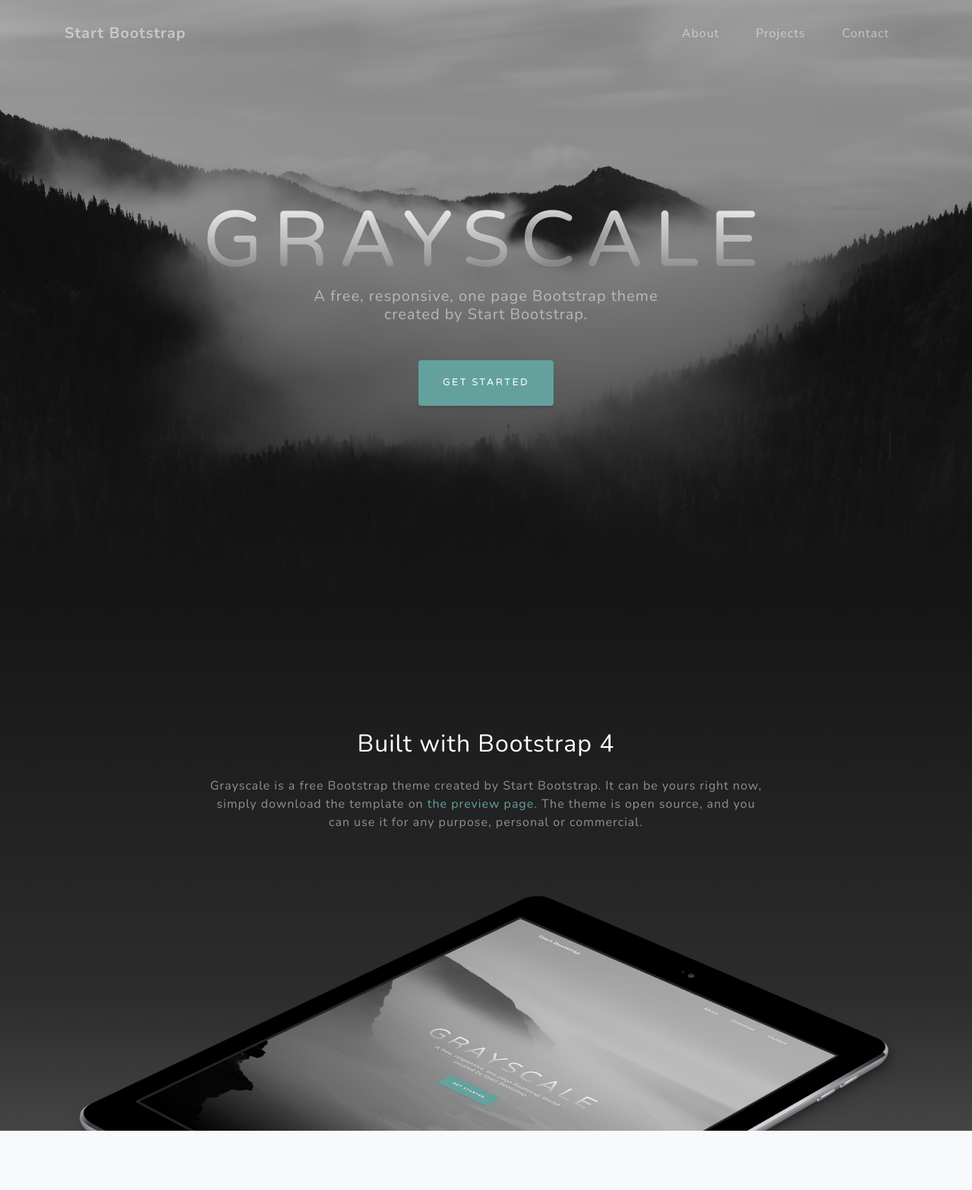
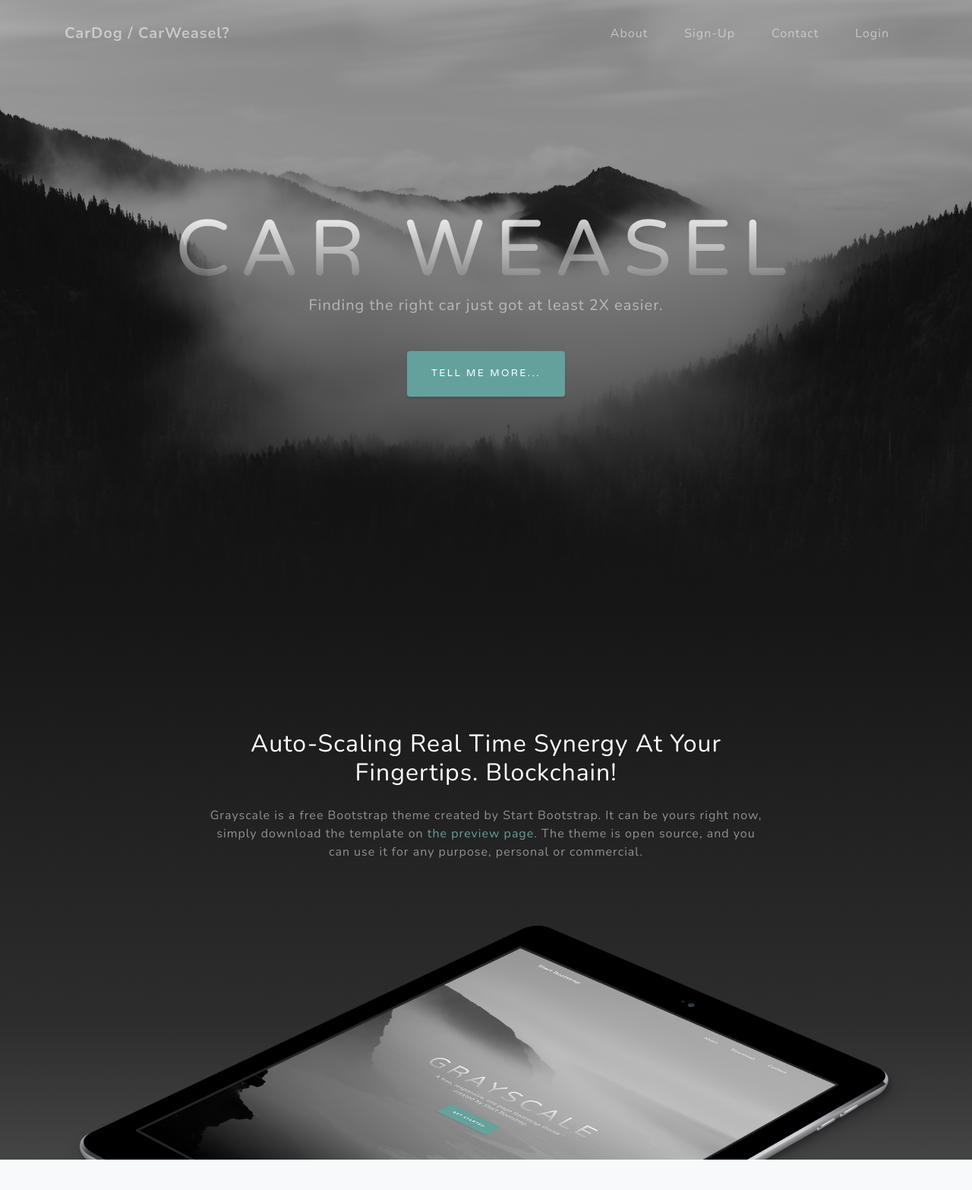
Before and after one commit to longn5/car-weasel, a Django app: page / in a window 1280 px wide. Shown: the top 1566 px of the page at 76% size. Run offline with Django 3.2, Linux system fonts and the light colour scheme; some libraries are stand-ins or nearby versions.

Commit message:
Text adjustments on template.

```diff
--- a/templates/greyscale-singlepage.html
+++ b/templates/greyscale-singlepage.html
@@ -10,7 +10,7 @@
   <meta name="description" content="">
   <meta name="author" content="">
 
-  <title>Grayscale - Start Bootstrap Theme</title>
+  <title>CarDog - Buying Made Simple</title>
 
   <!-- Bootstrap core CSS -->
   <link href="{% static 'greyscale/vendor/bootstrap/css/bootstrap.min.css' %}" rel="stylesheet">
@@ -30,7 +30,7 @@
   <!-- Navigation -->
   <nav class="navbar navbar-expand-lg navbar-light fixed-top" id="mainNav">
     <div class="container">
-      <a class="navbar-brand js-scroll-trigger" href="#page-top">Start Bootstrap</a>
+      <a class="navbar-brand js-scroll-trigger" href="#page-top">CarDog / CarWeasel?</a>
       <button class="navbar-toggler navbar-toggler-right" type="button" data-toggle="collapse" data-target="#navbarResponsive" aria-controls="navbarResponsive" aria-expanded="false" aria-label="Toggle navigation">
         Menu
         <i class="fas fa-bars"></i>
@@ -41,10 +41,13 @@
             <a class="nav-link js-scroll-trigger" href="#about">About</a>
           </li>
           <li class="nav-item">
-            <a class="nav-link js-scroll-trigger" href="#projects">Projects</a>
+            <a class="nav-link js-scroll-trigger" href="#projects">Sign-Up</a>
           </li>
           <li class="nav-item">
             <a class="nav-link js-scroll-trigger" href="#signup">Contact</a>
+          </li>
+          <li class="nav-item">
+            <a class="nav-link js-scroll-trigger" href="#signup">Login</a>
           </li>
         </ul>
       </div>
@@ -55,9 +58,9 @@
   <header class="masthead">
     <div class="container d-flex h-100 align-items-center">
       <div class="mx-auto text-center">
-        <h1 class="mx-auto my-0 text-uppercase">Grayscale</h1>
-        <h2 class="text-white-50 mx-auto mt-2 mb-5">A free, responsive, one page Bootstrap theme created by Start Bootstrap.</h2>
-        <a href="#about" class="btn btn-primary js-scroll-trigger">Get Started</a>
+        <h1 class="mx-auto my-0 text-uppercase">Car Weasel</h1>
+        <h2 class="text-white-50 mx-auto mt-2 mb-5">Finding the right car just got at least 2X easier.</h2>
+        <a href="#about" class="btn btn-primary js-scroll-trigger">Tell Me More...</a>
       </div>
     </div>
   </header>
@@ -67,7 +70,7 @@
     <div class="container">
       <div class="row">
         <div class="col-lg-8 mx-auto">
-          <h2 class="text-white mb-4">Built with Bootstrap 4</h2>
+          <h2 class="text-white mb-4">Auto-Scaling Real Time Synergy At Your Fingertips. Blockchain!</h2>
           <p class="text-white-50">Grayscale is a free Bootstrap theme created by Start Bootstrap. It can be yours right now, simply download the template on
             <a href="http://startbootstrap.com/template-overviews/grayscale/">the preview page</a>. The theme is open source, and you can use it for any purpose, personal or commercial.</p>
         </div>
@@ -102,7 +105,7 @@
           <div class="bg-black text-center h-100 project">
             <div class="d-flex h-100">
               <div class="project-text w-100 my-auto text-center text-lg-left">
-                <h4 class="text-white">Misty</h4>
+                <h4 class="text-white">Give</h4>
                 <p class="mb-0 text-white-50">An example of where you can put an image of a project, or anything else, along with a description.</p>
                 <hr class="d-none d-lg-block mb-0 ml-0">
               </div>
@@ -120,7 +123,7 @@
           <div class="bg-black text-center h-100 project">
             <div class="d-flex h-100">
               <div class="project-text w-100 my-auto text-center text-lg-right">
-                <h4 class="text-white">Mountains</h4>
+                <h4 class="text-white">Me</h4>
                 <p class="mb-0 text-white-50">Another example of a project with its respective description. These sections work well responsively as well, try this theme on a small screen!</p>
                 <hr class="d-none d-lg-block mb-0 mr-0">
               </div>
@@ -128,6 +131,24 @@
           </div>
         </div>
       </div>
+
+    <!-- Project One Three -->
+    <div class="row justify-content-center no-gutters mb-5 mb-lg-0">
+        <div class="col-lg-6">
+            <img class="img-fluid" src="{% static 'greyscale/img/demo-image-01.jpg' %}" alt="">
+        </div>
+        <div class="col-lg-6">
+            <div class="bg-black text-center h-100 project">
+            <div class="d-flex h-100">
+                <div class="project-text w-100 my-auto text-center text-lg-left">
+                <h4 class="text-white">Money</h4>
+                <p class="mb-0 text-white-50">An example of where you can put an image of a project, or anything else, along with a description.</p>
+                <hr class="d-none d-lg-block mb-0 ml-0">
+                </div>
+            </div>
+            </div>
+        </div>
+    </div>
 
     </div>
   </section>
```
